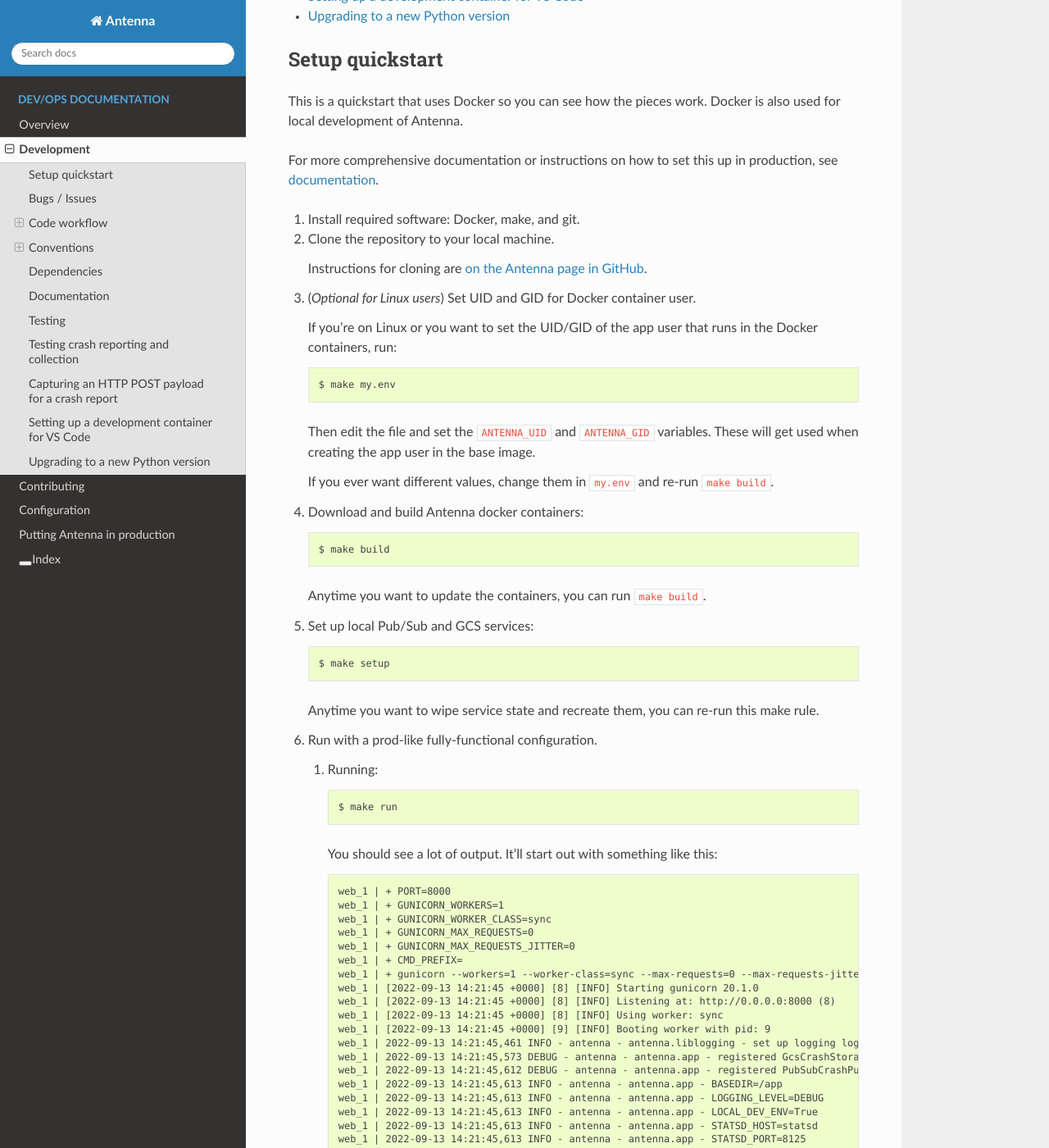
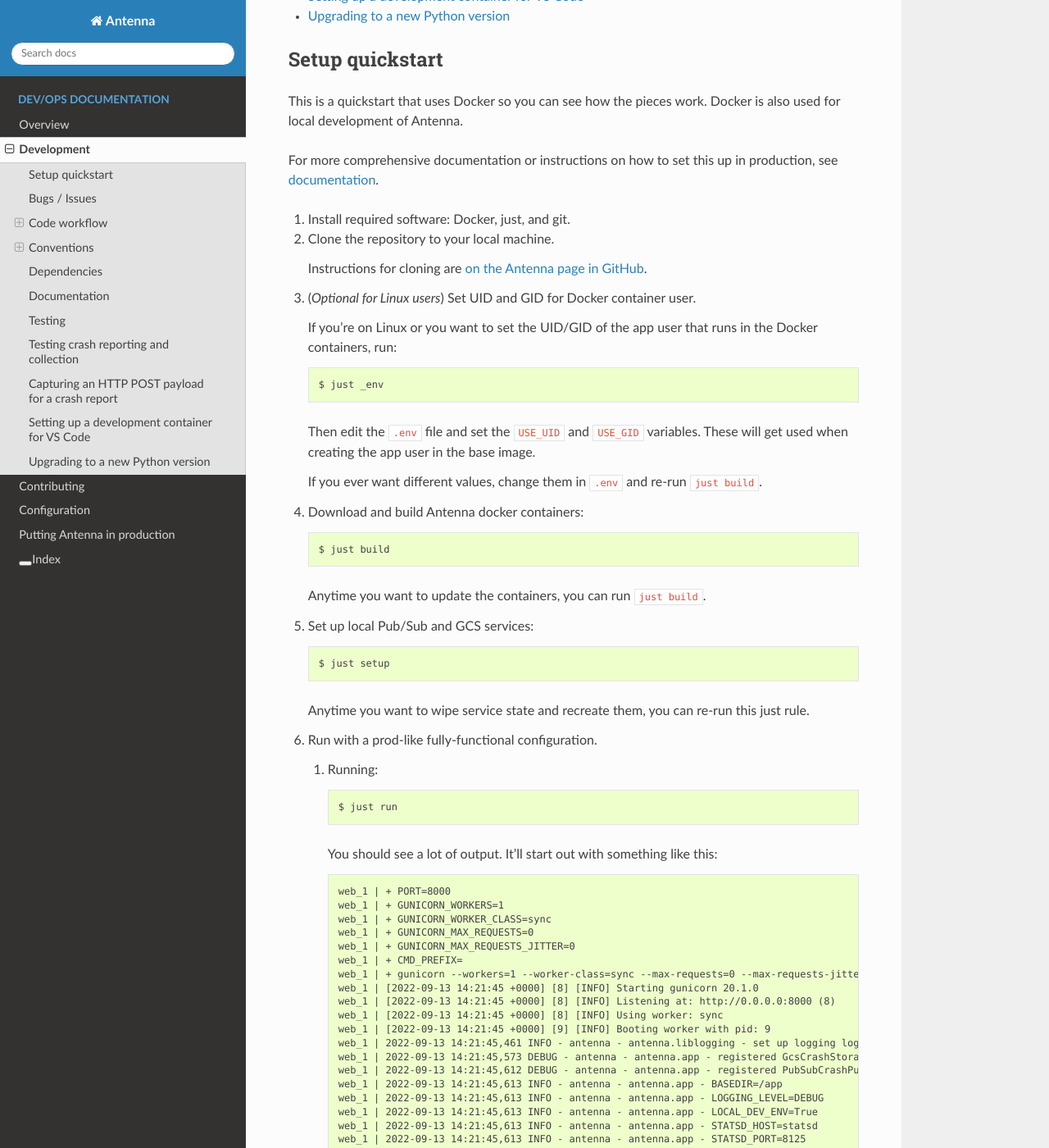
Before and after one commit to mozilla-services/antenna, a Sphinx documentation site: the page built from docs/dev.rst, in a window 1280 px wide and 1400 px high, scrolled down 608 px. Shown: the whole window at 82% size. Built offline with Sphinx 7.4.7 and the Read the Docs theme 3.1.0, drawn with Linux system fonts in a browser that asks for light colours; pages that are not in the unit, such as notebooks, are missing from menus; some of the changed text lies outside the part shown.

Commit message:
Migrate from make to just (#1118)
* Migrate from make to just

* address review from socorro repo justfile

```diff
--- a/docker-compose.yml
+++ b/docker-compose.yml
@@ -7,6 +7,9 @@
     build:
       context: .
       dockerfile: docker/Dockerfile
+      args:
+        userid: ${USE_UID:-10001}
+        groupid: ${USE_GID:-10001}
     image: local/antenna_deploy_base
 
   # ------------------------------------------------------------------
@@ -56,7 +59,7 @@
       service: base
     env_file:
       - docker/config/local_dev.env
-      - my.env
+      - .env
     command: web
     links:
       - fakesentry
--- a/docs/dev.rst
+++ b/docs/dev.rst
@@ -18,7 +18,7 @@
 For more comprehensive documentation or instructions on how to set this up in
 production, see documentation_.
 
-1. Install required software: Docker, make, and git.
+1. Install required software: Docker, just, and git.
 
 2. Clone the repository to your local machine.
 
@@ -32,30 +32,30 @@
 
    .. code-block:: shell
 
-      $ make my.env
+      $ just _env
 
-   Then edit the file and set the ``ANTENNA_UID`` and ``ANTENNA_GID``
+   Then edit the ``.env`` file and set the ``USE_UID`` and ``USE_GID``
    variables. These will get used when creating the app user in the base image.
 
-   If you ever want different values, change them in ``my.env`` and re-run
-   ``make build``.
+   If you ever want different values, change them in ``.env`` and re-run
+   ``just build``.
 
 4. Download and build Antenna docker containers:
 
    .. code-block:: shell
 
-      $ make build
+      $ just build
 
-   Anytime you want to update the containers, you can run ``make build``.
+   Anytime you want to update the containers, you can run ``just build``.
 
 5. Set up local Pub/Sub and GCS services:
 
    .. code-block:: shell
 
-      $ make setup
+      $ just setup
 
    Anytime you want to wipe service state and recreate them, you can re-run
-   this make rule.
+   this just rule.
 
 6. Run with a prod-like fully-functional configuration.
 
@@ -63,7 +63,7 @@
 
       .. code-block:: shell
 
-         $ make run
+         $ just run
 
       You should see a lot of output. It'll start out with something like this::
 
@@ -188,7 +188,7 @@
 
    .. code-block:: shell
 
-      $ make test
+      $ just test
 
    If you need to run specific tests or pass in different arguments, you can run
    bash in the base container and then run ``pytest`` with whatever args you
@@ -196,7 +196,7 @@
 
    .. code-block:: shell
 
-      $ make shell
+      $ just shell
       app@...$ pytest
 
       <pytest output>
@@ -308,7 +308,7 @@
 
 .. code-block:: shell
 
-   $ make lint
+   $ just lint
 
 If you hit issues, use ``# noqa``.
 
@@ -316,7 +316,7 @@
 
 .. code-block:: shell
 
-   $ make lintfix
+   $ just lint --fix
 
 We're using:
 
@@ -353,7 +353,7 @@
 
    .. code-block:: shell
 
-      make rebuildreqs
+      just rebuild-reqs
 
    to apply the updates to ``requirements.txt``
 
@@ -361,7 +361,7 @@
 
    .. code-block:: shell
 
-      $ make build
+      $ just build
 
 If there are problems, it'll tell you.
 
@@ -370,7 +370,7 @@
 
 .. code-block:: shell
 
-   $ make updatereqs
+   $ just rebuild-reqs --update
 
 
 Documentation
@@ -384,7 +384,7 @@
 
 .. code-block:: shell
 
-   $ make docs
+   $ just docs
 
 
 Testing
@@ -394,7 +394,7 @@
 
 .. code-block:: shell
 
-   $ make test
+   $ just test
 
 
 Tests go in ``tests/``. Data required by tests goes in ``tests/data/``.
@@ -405,7 +405,7 @@
 
 .. code-block:: shell
 
-   $ make shell
+   $ just shell
    app@...$ pytest
 
    <pytest output>
@@ -429,7 +429,7 @@
 
    .. code-block:: bash
 
-      $ make shell
+      $ just shell
       app@c392a11dbfec:/app$ python -m testlib.mini_poster --url URL
 
 2. Use Firefox and set the ``MOZ_CRASHREPORTER_URL`` environment variable:
@@ -514,7 +514,7 @@
 
 .. code-block:: shell
 
-   $ make devcontainerbuild
+   $ just build devcontainer
 
 Additionally on mac there is the potential that running git from inside any
 container that mounts the current directory to `/app`, such as the development
@@ -534,7 +534,7 @@
 
 .. code-block:: shell
 
-   $ make devcontainer
+   $ just run -d devcontainer
 
 
 Upgrading to a new Python version
```
Also changed, not shown: systemtest/README.rst, 7 other files.
